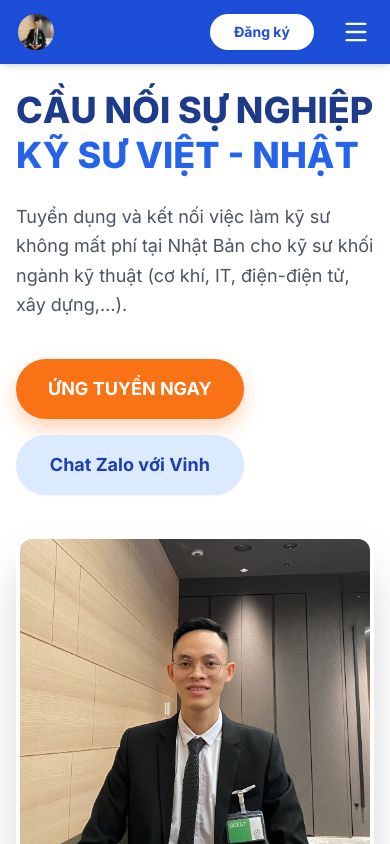
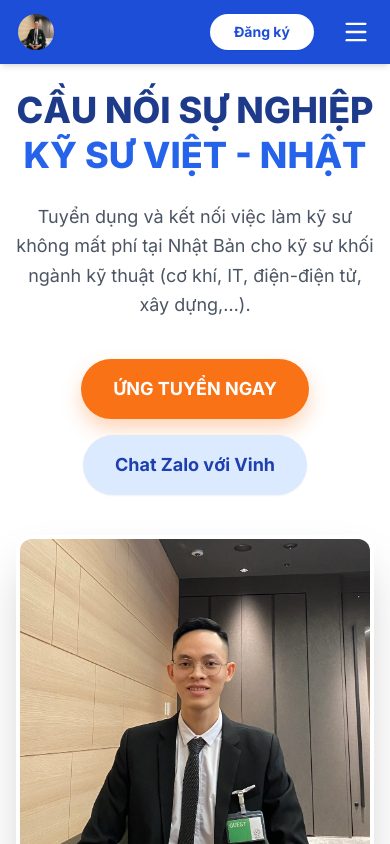
Before and after one commit to vinhcongtu/vinh-japan-web, a Next.js app: page /ky-su-nhat-ban in a window 390 px wide. Shown: the top 844 px of the page. Built offline with nearby package versions, Linux system fonts and the light colour scheme.

Commit message:
Add files via upload

```diff
--- a/app/(marketing)/ky-su-nhat-ban/page.tsx
+++ b/app/(marketing)/ky-su-nhat-ban/page.tsx
@@ -17,7 +17,7 @@ export default function KySuNhatBanPage() {
         <div className="container mx-auto px-4 max-w-6xl">
           <div className="grid grid-cols-1 lg:grid-cols-12 gap-10 lg:gap-12 items-center">
             {/* Cột Text (lg:col-span-7) */}
-            <div className="lg:col-span-7 lg:pl-4 flex flex-col items-start text-left order-1 lg:order-1">
+            <div className="lg:col-span-7 lg:pl-4 flex flex-col items-center text-center lg:items-start lg:text-left order-1 lg:order-1">
               <h1 className="text-4xl md:text-5xl lg:text-[54px] font-extrabold text-blue-900 leading-tight mb-6 font-heading">
                 CẦU NỐI SỰ NGHIỆP <br className="hidden md:block" />
                 <span className="text-blue-600">KỸ SƯ VIỆT - NHẬT</span>
@@ -25,7 +25,7 @@ export default function KySuNhatBanPage() {
               <p className="text-lg md:text-xl text-gray-600 mb-10 leading-relaxed max-w-2xl">
                 Tuyển dụng và kết nối việc làm kỹ sư không mất phí tại Nhật Bản cho kỹ sư khối ngành kỹ thuật (cơ khí, IT, điện-điện tử, xây dựng,…).
               </p>
-              <div className="flex flex-col sm:flex-row gap-4">
+              <div className="flex flex-col sm:flex-row gap-4 w-full sm:w-auto items-center">
                 <a
                   href="#lead-form"
                   className="inline-block bg-orange-500 hover:bg-orange-600 text-white font-bold text-lg md:text-xl px-8 py-4 rounded-full shadow-[0_10px_20px_rgba(249,115,22,0.3)] hover:shadow-[0_15px_30px_rgba(249,115,22,0.4)] transition-all transform hover:-translate-y-1 text-center"
```
